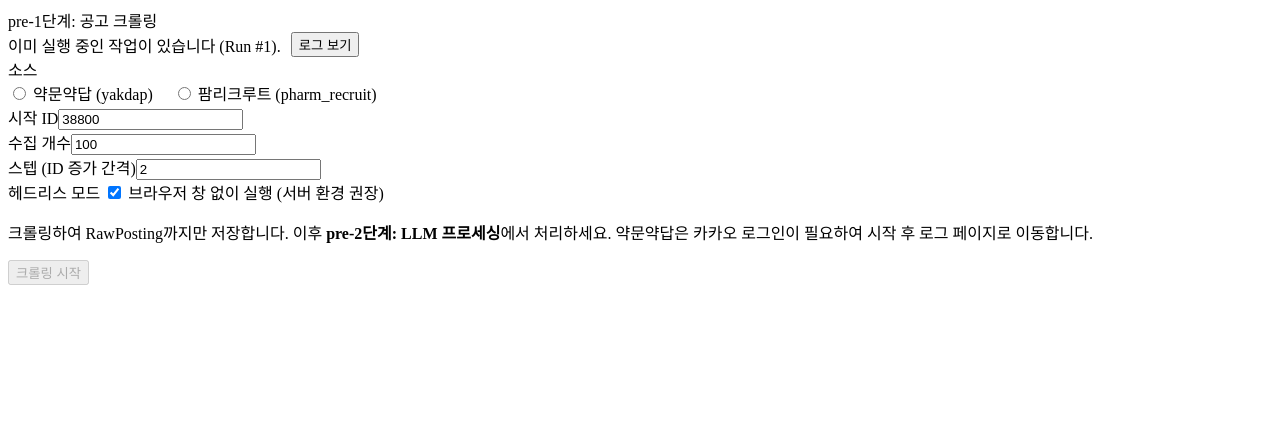
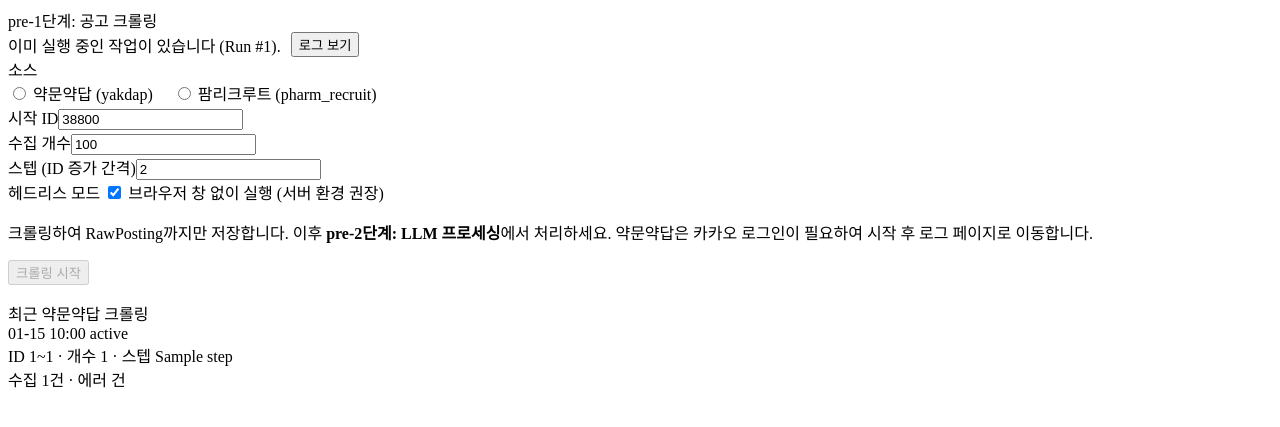
Before and after one commit to ejrwoals/yak-gongo, a Django app: template postings/templates/admin/postings/jobposting/prestage_scrape_form.html in a window 1280 px wide. Shown: the top 427 px of the page. Run offline with Django 5.2, Linux system fonts and the light colour scheme; tables that the repository leaves empty hold one stand-in row (values such as "Sample post"); the template is opened without the code that fills it: values that come from a table or form of the project are taken from there, most other values are stand-ins (such as "Sample title", 1, 10 or a date in 2020).

Commit message:
show recent crawl history beside the scrape form per source

```diff
--- a/postings/templates/admin/postings/jobposting/prestage_scrape_form.html
+++ b/postings/templates/admin/postings/jobposting/prestage_scrape_form.html
@@ -11,6 +11,7 @@
   </div>
   {% endif %}
 
+  <div class="ps-layout">
   <form id="scrape-form" class="prestage-form">
     <div class="ps-row">
       <label class="ps-label">소스</label>
@@ -50,4 +51,43 @@
 
     <button type="submit" class="ps-run-btn" {% if already_running %}disabled{% endif %}>크롤링 시작</button>
   </form>
+
+  <aside class="ps-history">
+    {# yakdap 이력 — 소스 토글에 맞춰 표시 #}
+    <div id="ps-hist-yakdap">
+      <div class="ps-hist-title">최근 약문약답 크롤링</div>
+      {% for run in yakdap_history %}
+      <div class="ps-hist-card status-{{ run.status }}">
+        <div class="ps-hist-top">
+          <span class="ps-hist-date">{{ run.started_at|date:"m-d H:i" }}</span>
+          <span class="ps-hist-badge">{{ run.get_status_display }}</span>
+        </div>
+        <div class="ps-hist-meta">
+          ID {{ run.start_id|default:"?" }}~{{ run.last_scraped_id|default:"?" }} · 개수 {{ run.count|default:"?" }} · 스텝 {{ run.step|default:"?" }}
+        </div>
+        <div class="ps-hist-meta">수집 {{ run.total_scraped }}건 · 에러 {{ run.total_errors }}건</div>
+      </div>
+      {% empty %}
+      <div class="ps-hist-empty">이력 없음</div>
+      {% endfor %}
+    </div>
+
+    {# pharm_recruit 이력 — 기본 숨김, 소스 선택 시 표시 #}
+    <div id="ps-hist-pharm" style="display:none;">
+      <div class="ps-hist-title">최근 팜리크루트 크롤링</div>
+      {% for run in pharm_history %}
+      <div class="ps-hist-card status-{{ run.status }}">
+        <div class="ps-hist-top">
+          <span class="ps-hist-date">{{ run.started_at|date:"m-d H:i" }}</span>
+          <span class="ps-hist-badge">{{ run.get_status_display }}</span>
+        </div>
+        <div class="ps-hist-meta">지역 {{ run.big_categories|join:", "|default:"?" }}</div>
+        <div class="ps-hist-meta">수집 {{ run.total_scraped }}건 · 에러 {{ run.total_errors }}건</div>
+      </div>
+      {% empty %}
+      <div class="ps-hist-empty">이력 없음</div>
+      {% endfor %}
+    </div>
+  </aside>
+  </div>
 </div>
```
Also changed, not shown: postings/admin.py (+7 -1 lines), postings/templates/admin/postings/jobposting/review_dashboard.html (+28 -0 lines).
